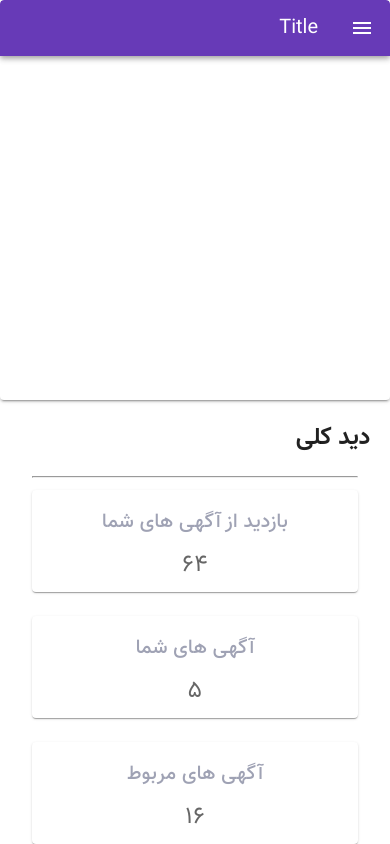
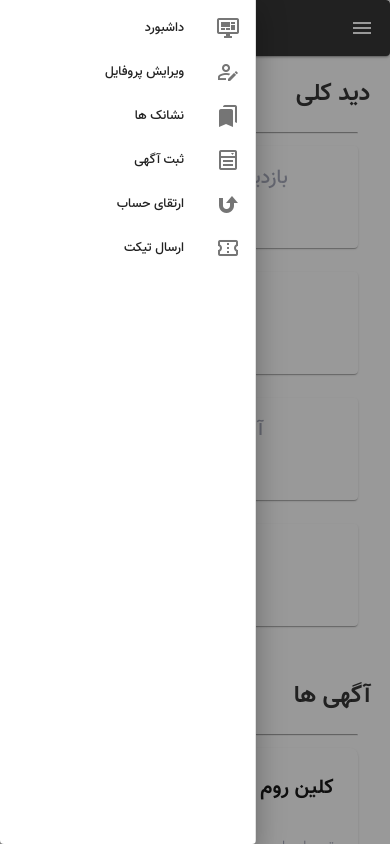
Before and after one commit to jasminet2001/Frontend, a Vue app: page /userpanel in a window 390 px wide. Both pictures are taken after a click on the button 362 px from the left and 28 px from the top of the page. Shown: the top 844 px of the page. Built offline with nearby package versions, Linux system fonts and the light colour scheme; what vue-cookies would draw is missing.

Commit message:
navbar updated

```diff
--- a/src/components/userpanel/SidebarNavigation.vue
+++ b/src/components/userpanel/SidebarNavigation.vue
@@ -1,5 +1,4 @@
 <template>
-  <div>
   <!-- desktop mode -->
   <v-navigation-drawer
       class="grey darken-4"
@@ -94,22 +93,21 @@
   </v-navigation-drawer>
 
   <!-- responsive -->
-    <v-card v-else
-      class="mx-auto overflow-hidden"
-      height="400"
+  <v-card
+      class=" overflow-hidden"
+      v-else
+      fixed
   >
     <v-app-bar
-        color="deep-purple"
+        color="grey darken-4"
         dark
     >
       <v-app-bar-nav-icon @click="drawer = true"></v-app-bar-nav-icon>
-
-        <v-toolbar-title>Title</v-toolbar-title>
     </v-app-bar>
 
     <v-navigation-drawer
         v-model="drawer"
-        absolute
+        fixed
         temporary
     >
       <v-list
@@ -118,30 +116,61 @@
       >
         <v-list-item-group
             v-model="group"
-            active-class="deep-purple--text text--accent-4"
+            active-class="grey lighten-4--text text--accent-4"
         >
-            <v-list-item>
+          <v-list-item link @click="dashboard()">
             <v-list-item-icon>
-                <v-icon>mdi-home</v-icon>
+              <v-icon>mdi-monitor-dashboard</v-icon>
             </v-list-item-icon>
-              <v-list-item-title>Home</v-list-item-title>
+            <v-list-item-title>داشبورد</v-list-item-title>
           </v-list-item>
 
-            <v-list-item>
+          <v-list-item link @click="EditProf()">
             <v-list-item-icon>
-                <v-icon>mdi-account</v-icon>
+              <v-icon>mdi-account-edit-outline</v-icon>
             </v-list-item-icon>
-              <v-list-item-title>Account</v-list-item-title>
+            <v-list-item-title>ویرایش پروفایل</v-list-item-title>
+          </v-list-item>
+
+          <v-list-item link>
+            <v-list-item-icon>
+              <v-icon>mdi-bookmark-multiple</v-icon>
+            </v-list-item-icon>
+            <v-list-item-title>نشانک ها</v-list-item-title>
+          </v-list-item>
+
+          <v-list-item link @click="submitAds()">
+            <v-list-item-icon>
+              <v-icon>mdi-form-select</v-icon>
+            </v-list-item-icon>
+            <v-list-item-title>ثبت آگهی</v-list-item-title>
+          </v-list-item>
+
+          <v-list-item link>
+            <v-list-item-icon>
+              <v-icon>mdi-arrow-u-up-right-bold</v-icon>
+            </v-list-item-icon>
+            <v-list-item-title>ارتقای حساب</v-list-item-title>
+          </v-list-item>
+
+          <v-list-item link>
+            <v-list-item-icon>
+              <v-icon>mdi-ticket-confirmation-outline</v-icon>
+            </v-list-item-icon>
+            <v-list-item-title>ارسال تیکت</v-list-item-title>
           </v-list-item>
         </v-list-item-group>
       </v-list>
     </v-navigation-drawer>
   </v-card>
-  </div>
 </template>
 
 <script>
 export default {
+  data: () => ({
+    drawer: false,
+    group: null,
+  }),
   methods: {
     isMobile() {
       if(/Android|webOS|iPhone|iPad|iPod|BlackBerry|IEMobile|Opera Mini/i.test(navigator.userAgent)) {
```
Lines whose indentation alone changed are shown as unchanged.
